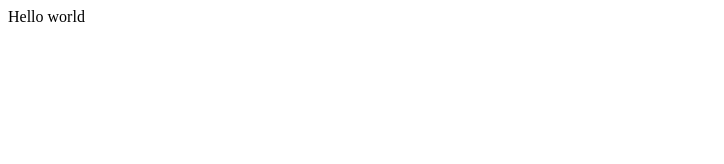
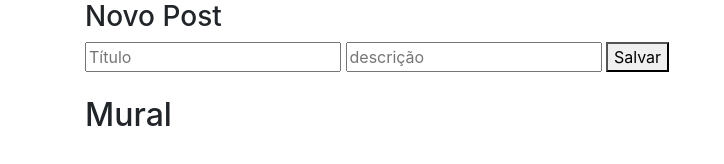
Before and after one commit to RayaneDosAnjos/Node, a website: page public/index.html in a window 1280 px wide. Shown: the whole page, without its empty margins (0-724 px from the left). Drawn offline with nearby package versions, Linux system fonts and the light colour scheme.

Commit message:
Começando a criar o Front

```diff
--- a/public/index.html
+++ b/public/index.html
@@ -4,9 +4,26 @@
     <meta charset="UTF-8">
     <meta http-equiv="X-UA-Compatible" content="IE=edge">
     <meta name="viewport" content="width=device-width, initial-scale=1.0">
+    <link rel="stylesheet" href="https://cdn.jsdelivr.net/npm/bootstrap@4.0.0/dist/css/bootstrap.min.css"
+        integrity="sha384-Gn5384xqQ1aoWXA+058RXPxPg6fy4IWvTNh0E263XmFcJlSAwiGgFAW/dAiS6JXm" crossorigin="anonymous">
     <title>teste</title>
 </head>
 <body>
-    Hello world
+    <div class="container">
+        <h3>Novo Post</h3>
+        <div>
+            <input id="title" placeholder="Título">
+            <input id="desc" placeholder="descrição">
+            <button onclick="">Salvar</button>
+        </div>
+
+        <h2 class="mt-4">Mural</h2>
+
+        <div id="posts">
+
+        </div>
+    </div>
+
+    <script src="./scripts/script.js"></script>
 </body>
 </html>
```
Also changed, not shown: public/scripts/script.js (added).
